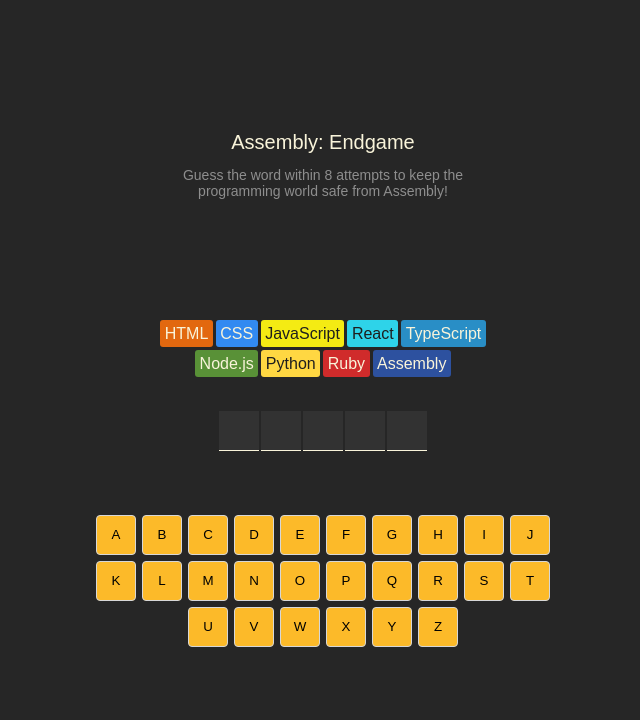
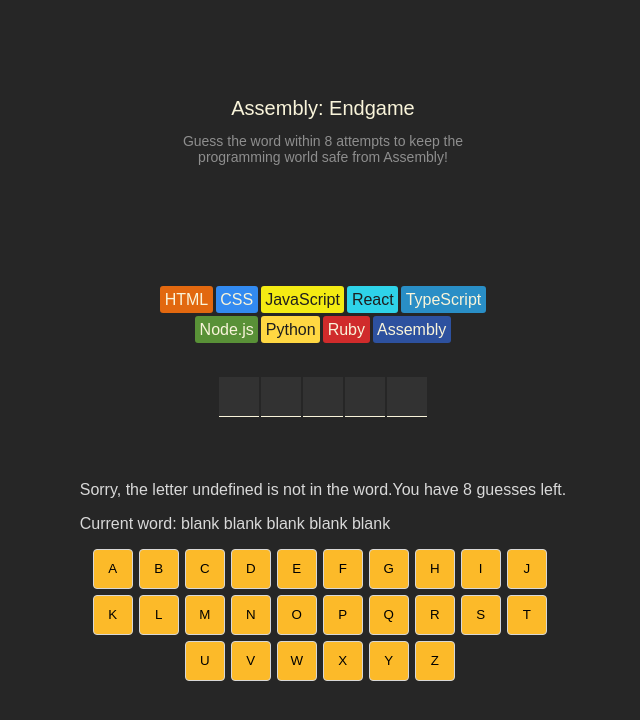
Before and after one commit to justberatt/assemblyEndgame, a React app: page / in a window 1280 px wide. Shown: the top 720 px of the page, without its empty margins (317-957 px from the left). Built offline with nearby package versions, Linux system fonts and the light colour scheme; the HTML template or start-up script is replaced by a standard one.

Commit message:
fixed a11y issues (made the app accessibility friendly)

```diff
--- a/src/App.jsx
+++ b/src/App.jsx
@@ -12,10 +12,11 @@
 
   // This will count the number of wrong guesses by
   // checking how many letters in guessedLetters are not included in currentWord
+  const numGuessesLeft = languages.length - 1
   const wrongGuessCount = guessedLetters.filter(letter => !currentWord.includes(letter)).length;
   const isGameWon =
         currentWord.split("").every(letter => guessedLetters.includes(letter))
-    const isGameLost = wrongGuessCount >= languages.length - 1
+    const isGameLost = wrongGuessCount >= numGuessesLeft
     const isGameOver = isGameWon || isGameLost
     const lastGuessedLetter = guessedLetters[guessedLetters.length - 1]
     const isLastGuessIncorrect = lastGuessedLetter && !currentWord.includes(lastGuessedLetter)
@@ -81,9 +82,11 @@
     return (
       <button
         key={letter}
-        onClick={() => addGuessedLetter(letter)}
         className={buttonClass}
         disabled={isGameOver && true}
+        aria-disabled={guessedLetters.includes(letter)}
+        aria-label={`Letter ${letter}`}
+        onClick={() => addGuessedLetter(letter)}
       >
         {letter.toUpperCase()}
       </button>
@@ -130,13 +133,36 @@
             <h1>Assembly: Endgame</h1>
             <p>Guess the word within 8 attempts to keep the programming world safe from Assembly!</p>
           </header>
-          <section className={gameStatusClass}>
+          <section
+            aria-live="polite" // polite simply means it is not going to interrupt the rest of whatever it is currently reading
+            role="status"
+            className={gameStatusClass}
+            >
             { renderGameStatus()}
           </section>
           <section className="language-chips">
               {languageChips}
           </section>
           <section className='letters'>{letters}</section>
+
+          {/* Combined vissally-hidden aria-live region for status updates */}
+          <section
+            className="sr-only"
+            aria-live="polite"
+            role="status"
+          >
+            <p>
+              {currentWord.includes(lastGuessedLetter) ?
+                `Good guess! The letter ${lastGuessedLetter} is in the word.` :
+                `Sorry, the letter ${lastGuessedLetter} is not in the word.`
+              }
+              You have {numGuessesLeft - wrongGuessCount} guesses left.
+            </p>
+            <p>
+              Current word: { currentWord.split("").map(letter => guessedLetters.includes(letter) ?
+            letter + "." : "blank").join(" ")}
+            </p>
+          </section>
           <section className='alphabetLetters'>{alphabetLetters}</section>
           {
             isGameOver &&
```
